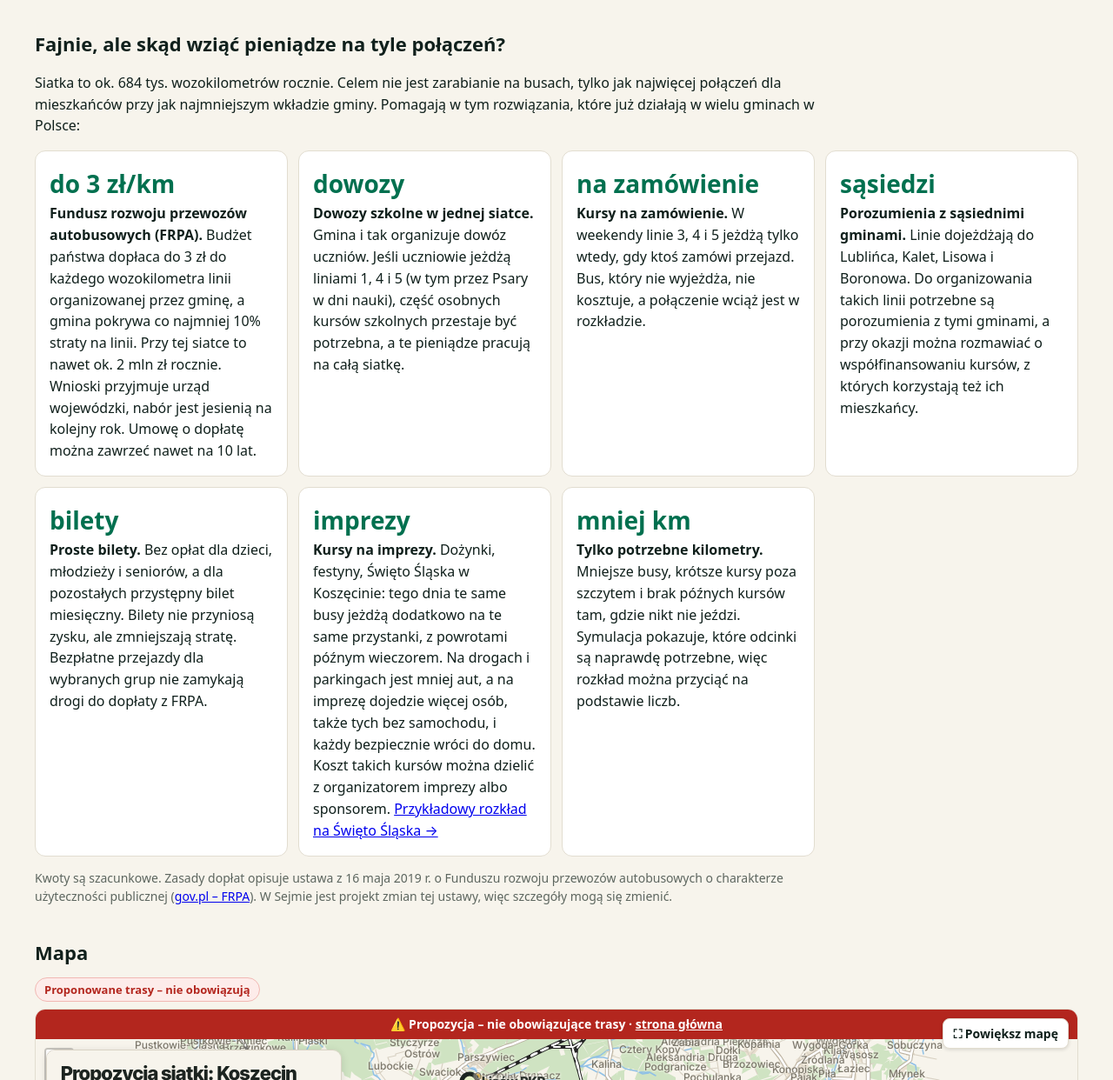
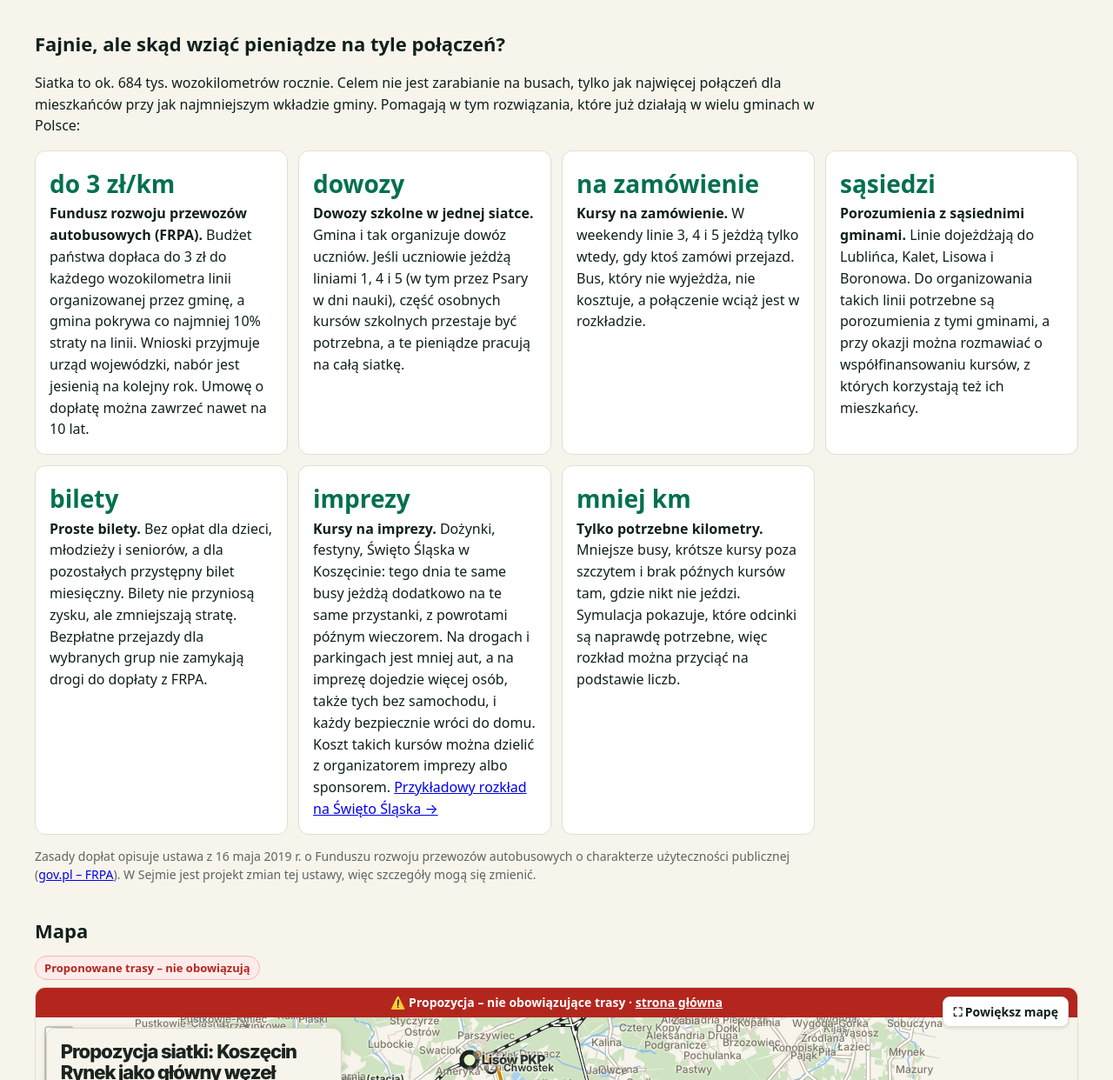
Before and after one commit to Bacman88/widelki-koszecin, a plain HTML site: page public/index.html in a window 1280 px wide. Shown: the part 7007-8249 px from the top of the page at 87% size. Drawn offline with Linux system fonts and the light colour scheme.

Commit message:
Bez niepewnych kwot na stronie (FRPA, koszt kursów na imprezy)
Co-Authored-By: Claude Opus 5.5 <noreply@anthropic.com>
Claude-Session: https://claude.ai/code/session_016huVJsA5HNCH8rrAz5yc4V

```diff
--- a/public/index.html
+++ b/public/index.html
@@ -306,7 +306,7 @@ section{scroll-margin-top:60px}
 <h2>Fajnie, ale skąd wziąć pieniądze na tyle połączeń?</h2>
 <p>Siatka to ok. 684 tys. wozokilometrów rocznie. Celem nie jest zarabianie na busach, tylko jak najwięcej połączeń dla mieszkańców przy jak najmniejszym wkładzie gminy. Pomagają w tym rozwiązania, które już działają w wielu gminach w Polsce:</p>
 <div class="grid3">
-<div class="card"><div class="big">do 3 zł/km</div><b>Fundusz rozwoju przewozów autobusowych (FRPA).</b> Budżet państwa dopłaca do 3 zł do każdego wozokilometra linii organizowanej przez gminę, a gmina pokrywa co najmniej 10% straty na linii. Przy tej siatce to nawet ok. 2 mln zł rocznie. Wnioski przyjmuje urząd wojewódzki, nabór jest jesienią na kolejny rok. Umowę o dopłatę można zawrzeć nawet na 10 lat.</div>
+<div class="card"><div class="big">do 3 zł/km</div><b>Fundusz rozwoju przewozów autobusowych (FRPA).</b> Budżet państwa dopłaca do 3 zł do każdego wozokilometra linii organizowanej przez gminę, a gmina pokrywa co najmniej 10% straty na linii. Wnioski przyjmuje urząd wojewódzki, nabór jest jesienią na kolejny rok. Umowę o dopłatę można zawrzeć nawet na 10 lat.</div>
 <div class="card"><div class="big">dowozy</div><b>Dowozy szkolne w jednej siatce.</b> Gmina i tak organizuje dowóz uczniów. Jeśli uczniowie jeżdżą liniami 1, 4 i 5 (w tym przez Psary w dni nauki), część osobnych kursów szkolnych przestaje być potrzebna, a te pieniądze pracują na całą siatkę.</div>
 <div class="card"><div class="big">na zamówienie</div><b>Kursy na zamówienie.</b> W weekendy linie 3, 4 i 5 jeżdżą tylko wtedy, gdy ktoś zamówi przejazd. Bus, który nie wyjeżdża, nie kosztuje, a połączenie wciąż jest w rozkładzie.</div>
 <div class="card"><div class="big">sąsiedzi</div><b>Porozumienia z sąsiednimi gminami.</b> Linie dojeżdżają do Lublińca, Kalet, Lisowa i Boronowa. Do organizowania takich linii potrzebne są porozumienia z tymi gminami, a przy okazji można rozmawiać o współfinansowaniu kursów, z których korzystają też ich mieszkańcy.</div>
@@ -314,7 +314,7 @@ section{scroll-margin-top:60px}
 <div class="card"><div class="big">imprezy</div><b>Kursy na imprezy.</b> Dożynki, festyny, Święto Śląska w Koszęcinie: tego dnia te same busy jeżdżą dodatkowo na te same przystanki, z powrotami późnym wieczorem. Na drogach i parkingach jest mniej aut, a na imprezę dojedzie więcej osób, także tych bez samochodu, i każdy bezpiecznie wróci do domu. Koszt takich kursów można dzielić z organizatorem imprezy albo sponsorem. <a href="imprezy/">Przykładowy rozkład na Święto Śląska →</a></div>
 <div class="card"><div class="big">mniej km</div><b>Tylko potrzebne kilometry.</b> Mniejsze busy, krótsze kursy poza szczytem i brak późnych kursów tam, gdzie nikt nie jeździ. Symulacja pokazuje, które odcinki są naprawdę potrzebne, więc rozkład można przyciąć na podstawie liczb.</div>
 </div>
-<p class="note">Kwoty są szacunkowe. Zasady dopłat opisuje ustawa z 16 maja 2019 r. o Funduszu rozwoju przewozów autobusowych o charakterze użyteczności publicznej (<a href="https://www.gov.pl/web/infrastruktura/fundusz-rozwoju-przewozow-autobusowych" target="_blank" rel="noopener">gov.pl – FRPA</a>). W Sejmie jest projekt zmian tej ustawy, więc szczegóły mogą się zmienić.</p>
+<p class="note">Zasady dopłat opisuje ustawa z 16 maja 2019 r. o Funduszu rozwoju przewozów autobusowych o charakterze użyteczności publicznej (<a href="https://www.gov.pl/web/infrastruktura/fundusz-rozwoju-przewozow-autobusowych" target="_blank" rel="noopener">gov.pl – FRPA</a>). W Sejmie jest projekt zmian tej ustawy, więc szczegóły mogą się zmienić.</p>
 </section>
 
 <section id="mapa">
```
Also changed, not shown: public/imprezy/index.html (+2 -2 lines).
